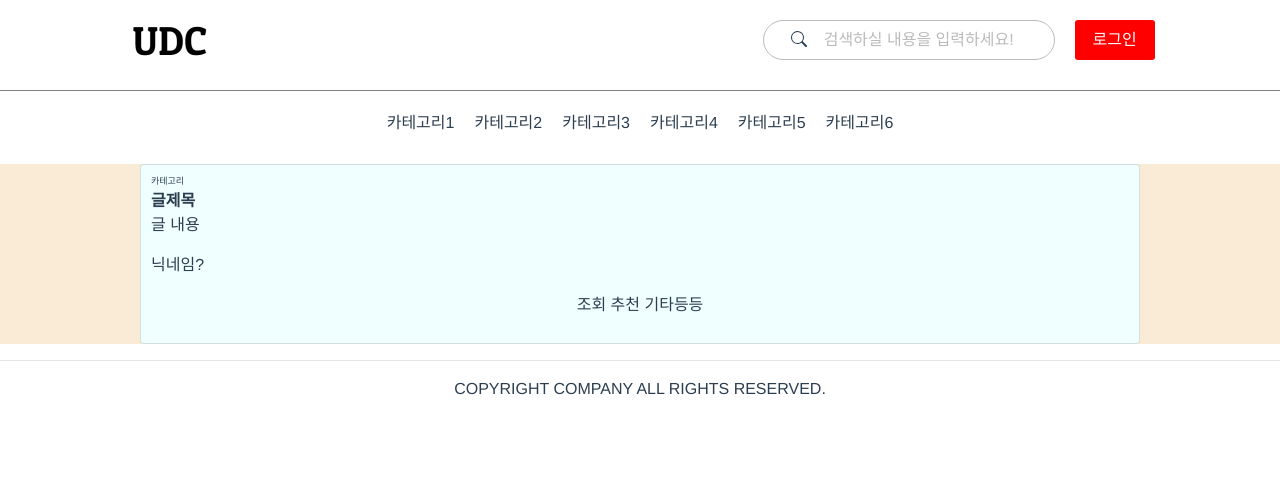
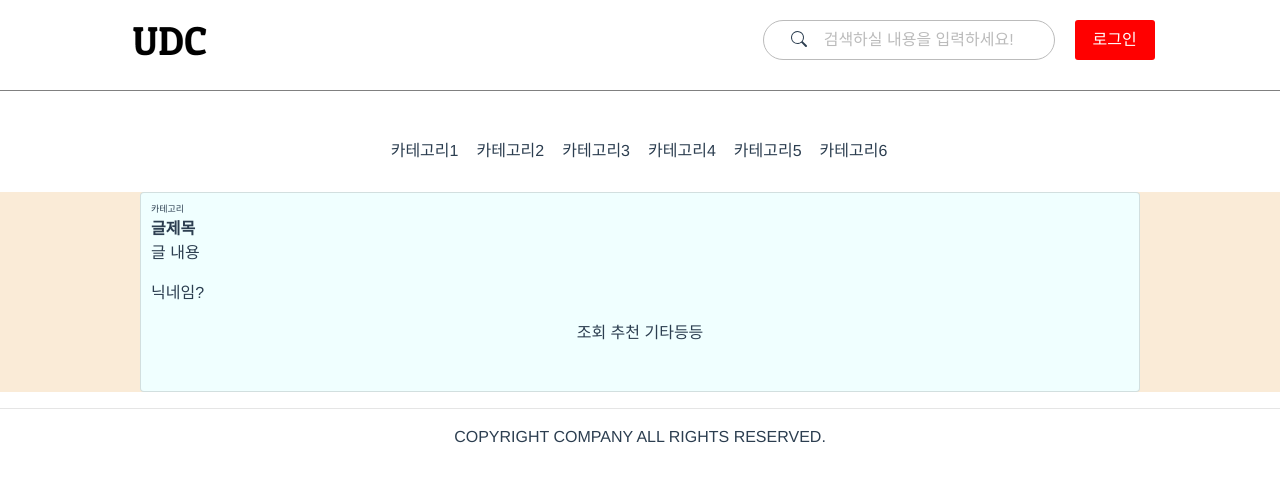
Before and after one commit to zi12i/UDC, a Vue app in the folder community/: page /board in a window 1280 px wide. Shown: the top 482 px of the page. Built offline with nearby package versions, Linux system fonts and the light colour scheme.

Commit message:
adjustment

```diff
--- a/community/src/components/boardCard.vue
+++ b/community/src/components/boardCard.vue
@@ -17,7 +17,7 @@ export default {}
 <style scoped>
 .cardContainer {
   width: 100%;
-  height: 180px;
+  height: 200px;
   background-color: antiquewhite;
   display: flex;
   justify-content: center;
@@ -25,7 +25,7 @@ export default {}
 }
 .card {
   width: 1000px;
-  height: 180px;
+  height: 200px;
   padding-top: 10px;
   background-color: azure;
 }
--- a/community/src/views/board/boardList.vue
+++ b/community/src/views/board/boardList.vue
@@ -3,13 +3,13 @@
     <app-nav />
     <div>
       <!-- 토픽바 -->
-      <div class="categoryList">
-        <div class="category">카테고리1</div>
-        <div class="category">카테고리2</div>
-        <div class="category">카테고리3</div>
-        <div class="category">카테고리4</div>
-        <div class="category">카테고리5</div>
-        <div class="category">카테고리6</div>
+      <div class="categoryList mt-5">
+        <div class="category ml-2">카테고리1</div>
+        <div class="category ml-2">카테고리2</div>
+        <div class="category ml-2">카테고리3</div>
+        <div class="category ml-2">카테고리4</div>
+        <div class="category ml-2">카테고리5</div>
+        <div class="category ml-2">카테고리6</div>
         <hr />
       </div>
       <!-- 게시판 리스트  -->
```
